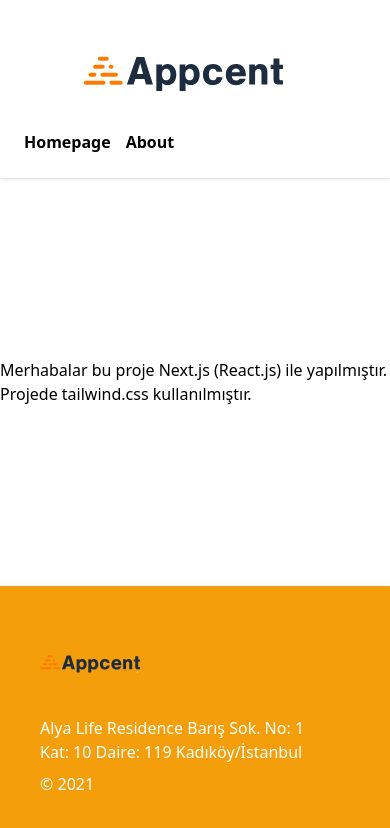
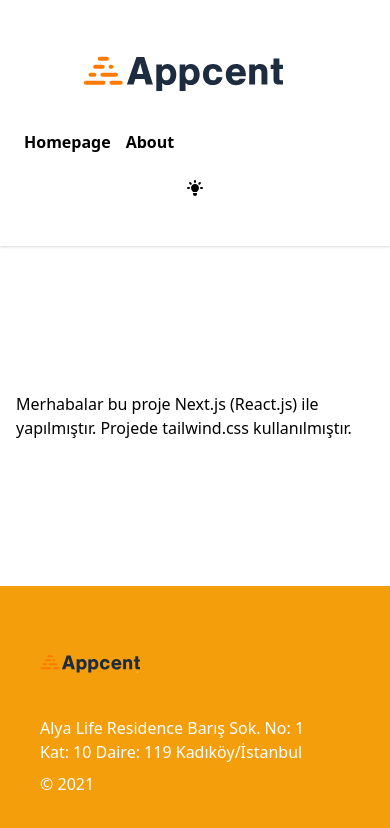
Before and after one commit to mustafasavul/movie-app-next, a Next.js app: page /about in a window 390 px wide. Shown: the top 828 px of the page. Built offline with nearby package versions, Linux system fonts and the light colour scheme.

Commit message:
add dark mode

```diff
--- a/components/header.js
+++ b/components/header.js
@@ -1,10 +1,13 @@
 import Link from "next/link";
 import Image from 'next/image'
+import useDarkMode from "../hooks/useDarkMode";
 
 function Header({children}) {
+    const [colorTheme, setTheme] = useDarkMode();
+
     return (
         <header className="shadow">
-            <nav className="flex flex-col items-center justify-between flex-wrap bg-teal p-6">
+            <div className="flex flex-col items-center justify-between flex-wrap bg-teal p-6">
                 <div className="flex items-center flex-no-shrink text-white mr-6">
                     <Link href={"/"}>
                         <a>
@@ -18,7 +21,27 @@ function Header({children}) {
                     {children}
                 </div>
 
-            </nav>
+                <span onClick={() => setTheme(colorTheme)}>
+                {colorTheme === 'light' ? (
+                    <span className="p-1 md:p6 rounded-lg">
+                    <svg xmlns="http://www.w3.org/2000/svg" className="h-6 w-6" fill="#fff" viewBox="0 0 24 24"
+                         stroke="#fff">
+                        <path strokeLinecap="round" strokeLinejoin="round" strokeWidth={2}
+                              d="M9.663 17h4.673M12 3v1m6.364 1.636l-.707.707M21 12h-1M4 12H3m3.343-5.657l-.707-.707m2.828 9.9a5 5 0 117.072 0l-.548.547A3.374 3.374 0 0014 18.469V19a2 2 0 11-4 0v-.531c0-.895-.356-1.754-.988-2.386l-.548-.547z"/>
+                    </svg>
+                    </span>
+                ) : (
+                    <span className="p-1 md:p6 rounded-lg">
+                    <svg xmlns="http://www.w3.org/2000/svg" className="h-5 w-5" viewBox="0 0 20 20"
+                         fill="currentColor">
+                        <path
+                            d="M11 3a1 1 0 10-2 0v1a1 1 0 102 0V3zM15.657 5.757a1 1 0 00-1.414-1.414l-.707.707a1 1 0 001.414 1.414l.707-.707zM18 10a1 1 0 01-1 1h-1a1 1 0 110-2h1a1 1 0 011 1zM5.05 6.464A1 1 0 106.464 5.05l-.707-.707a1 1 0 00-1.414 1.414l.707.707zM5 10a1 1 0 01-1 1H3a1 1 0 110-2h1a1 1 0 011 1zM8 16v-1h4v1a2 2 0 11-4 0zM12 14c.015-.34.208-.646.477-.859a4 4 0 10-4.954 0c.27.213.462.519.476.859h4.002z"/>
+                    </svg>
+                    </span>
+                )}
+              </span>
+
+            </div>
         </header>
     )
 }
--- a/components/layout.js
+++ b/components/layout.js
@@ -13,7 +13,7 @@ function Layout({children, headTitle}) {
             <Navigation/>
         </Header>
 
-        <main className="container mx-auto py-5">
+        <main className="container mx-auto py-5 px-4 lg:px-0">
             {children}
         </main>
 
--- a/components/navigation.js
+++ b/components/navigation.js
@@ -3,11 +3,11 @@ import Link from 'next/link'
 function Navigation() {
     return <nav className="navigation">
         <Link href="/">
-            <a>Homepage</a>
+            <a className="dark:text-white">Homepage</a>
         </Link>
 
         <Link href="/about">
-            <a>About</a>
+            <a className="dark:text-white">About</a>
         </Link>
     </nav>
 }
--- /dev/null
+++ b/hooks/useDarkMode.js
@@ -0,0 +1,16 @@
+import {useEffect, useState} from "react";
+
+export default function useDarkMode() {
+    const [theme, setTheme] = useState('light')
+
+    const colorTheme = theme === 'light' ? 'dark' : 'light';
+
+    useEffect(() => {
+        const root = window.document.documentElement;
+
+        root.classList.remove(colorTheme)
+        root.classList.add(theme)
+    }, [theme, colorTheme])
+
+    return [colorTheme,setTheme];
+}
--- /dev/null
+++ b/pages/_document.js
@@ -0,0 +1,22 @@
+import Document, {Html, Head, Main, NextScript} from 'next/document'
+
+class MyDocument extends Document {
+    static async getInitialProps(ctx) {
+        const initialProps = await Document.getInitialProps(ctx)
+        return {...initialProps}
+    }
+
+    render() {
+        return (
+            <Html>
+                <Head/>
+                <body className="bg-white dark:bg-gray-900">
+                    <Main/>
+                    <NextScript/>
+                </body>
+            </Html>
+        )
+    }
+}
+
+export default MyDocument
--- a/pages/index.js
+++ b/pages/index.js
@@ -9,7 +9,7 @@ function Homepage({movies}) {
     return <Layout headTitle="Anasayfa">
         <Jumbotron title="Rise of the Technolgy"/>
 
-        <h3 className="text-4xl m-5">Popular Movies</h3>
+        <h3 className="text-4xl m-5 dark:text-white">Popular Movies</h3>
 
         <div className="grid grid-cols-1 md:grid-cols-2 lg:grid-cols-3 gap-1 justify-between overflow-x-auto">
             {movies.results.map((movie) => (
--- a/tailwind.config.js
+++ b/tailwind.config.js
@@ -1,6 +1,6 @@
 module.exports = {
   purge: ['./pages/**/*.{js,ts,jsx,tsx}', './components/**/*.{js,ts,jsx,tsx}'],
-  darkMode: false, // or 'media' or 'class'
+  darkMode: 'class', // or 'media' or 'class'
   theme: {
     extend: {},
   },
```
